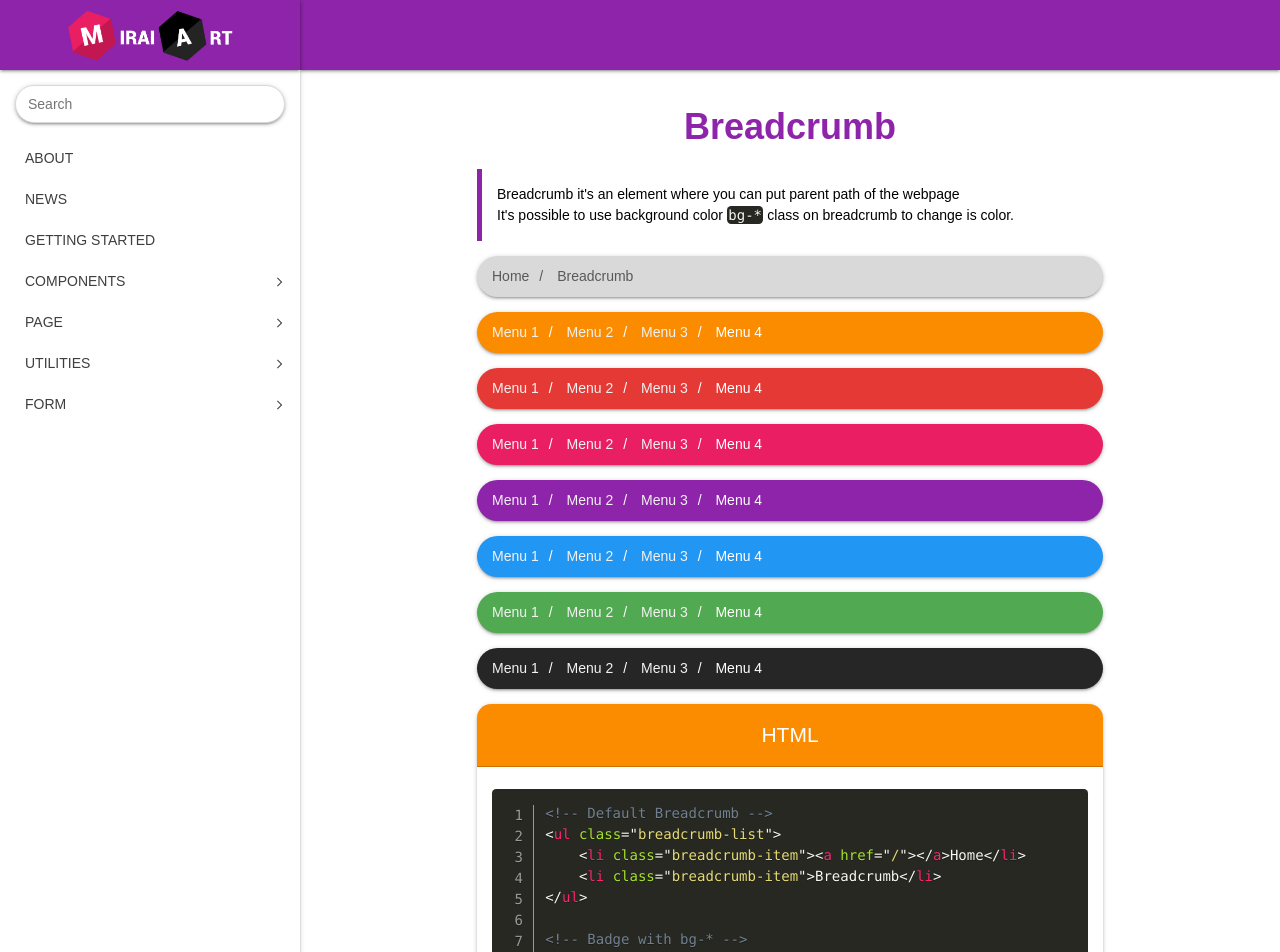
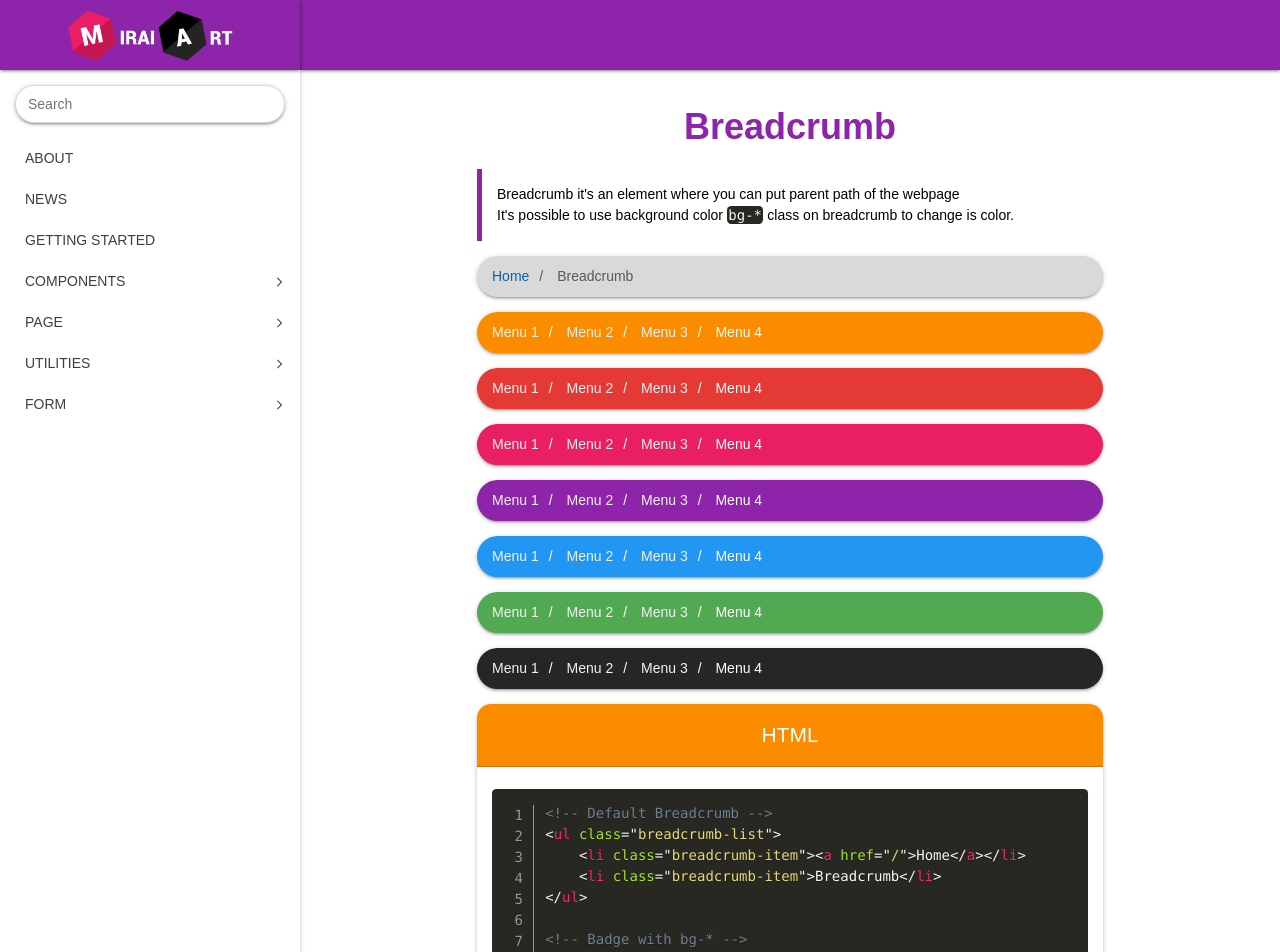
Before and after one commit to MiraiArt/miraiart.github.io, a Jekyll site: the page built from breadcrumb.html, in a window 1280 px wide. Shown: the top 952 px of the page. Built offline with Jekyll 4.4.1, drawn with Linux system fonts in a browser that asks for light colours; nearby versions of some CDN libraries; comment, search, counter and statistics services are not loaded.

Commit message:
Update breadcrumb.html

```diff
--- a/breadcrumb.html
+++ b/breadcrumb.html
@@ -14,7 +14,7 @@ title: "Component - Breadcrumb"
 
 <div class="form-row">
     <ul class="breadcrumb-list">
-        <li class="breadcrumb-item"><a href="/"></a>Home</li>
+        <li class="breadcrumb-item"><a href="/">Home</a></li>
         <li class="breadcrumb-item">Breadcrumb</li>
     </ul>
 </div>
@@ -92,7 +92,7 @@ title: "Component - Breadcrumb"
 
                     &lt;!-- Default Breadcrumb -->
                     &lt;ul class="breadcrumb-list">
-                        &lt;li class="breadcrumb-item">&lt;a href="/">&lt;/a>Home&lt;/li>
+                        &lt;li class="breadcrumb-item">&lt;a href="/">Home&lt;/a>&lt;/li>
                         &lt;li class="breadcrumb-item">Breadcrumb&lt;/li>
                     &lt;/ul>
 
```
